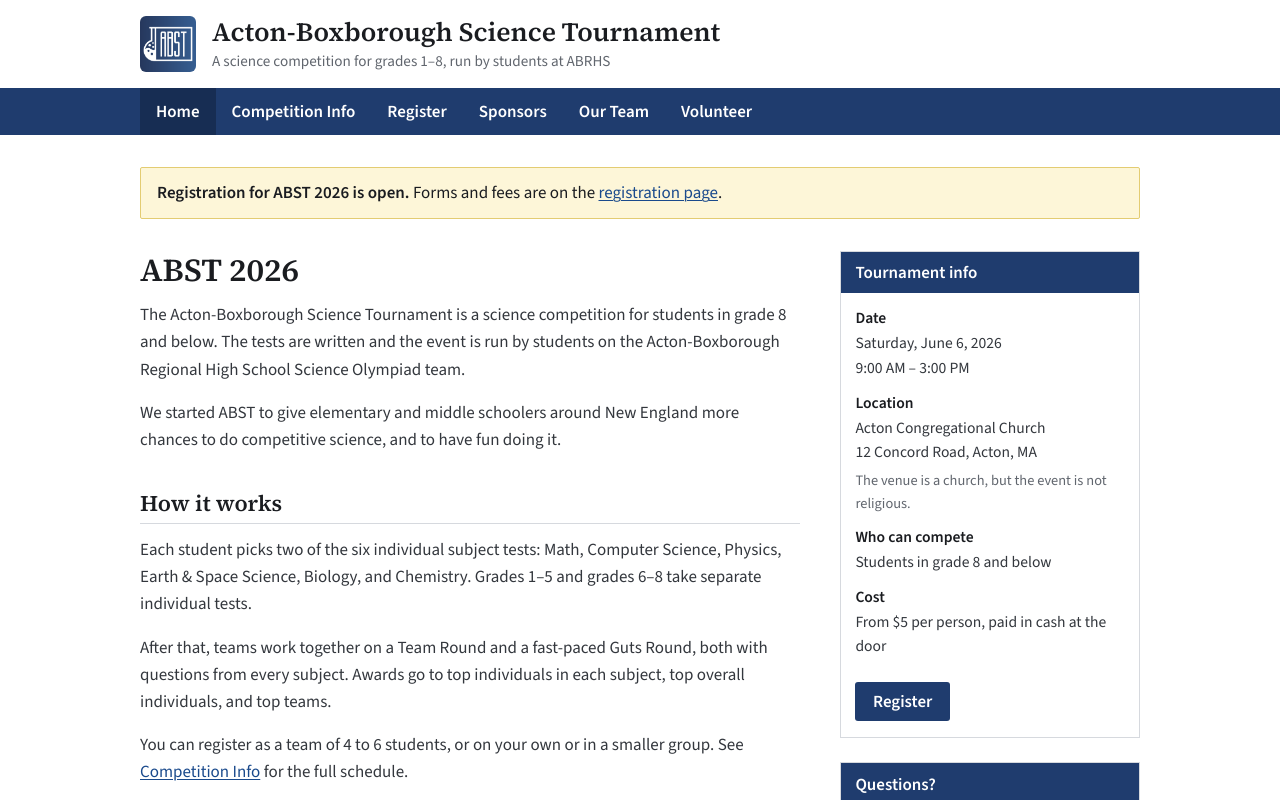
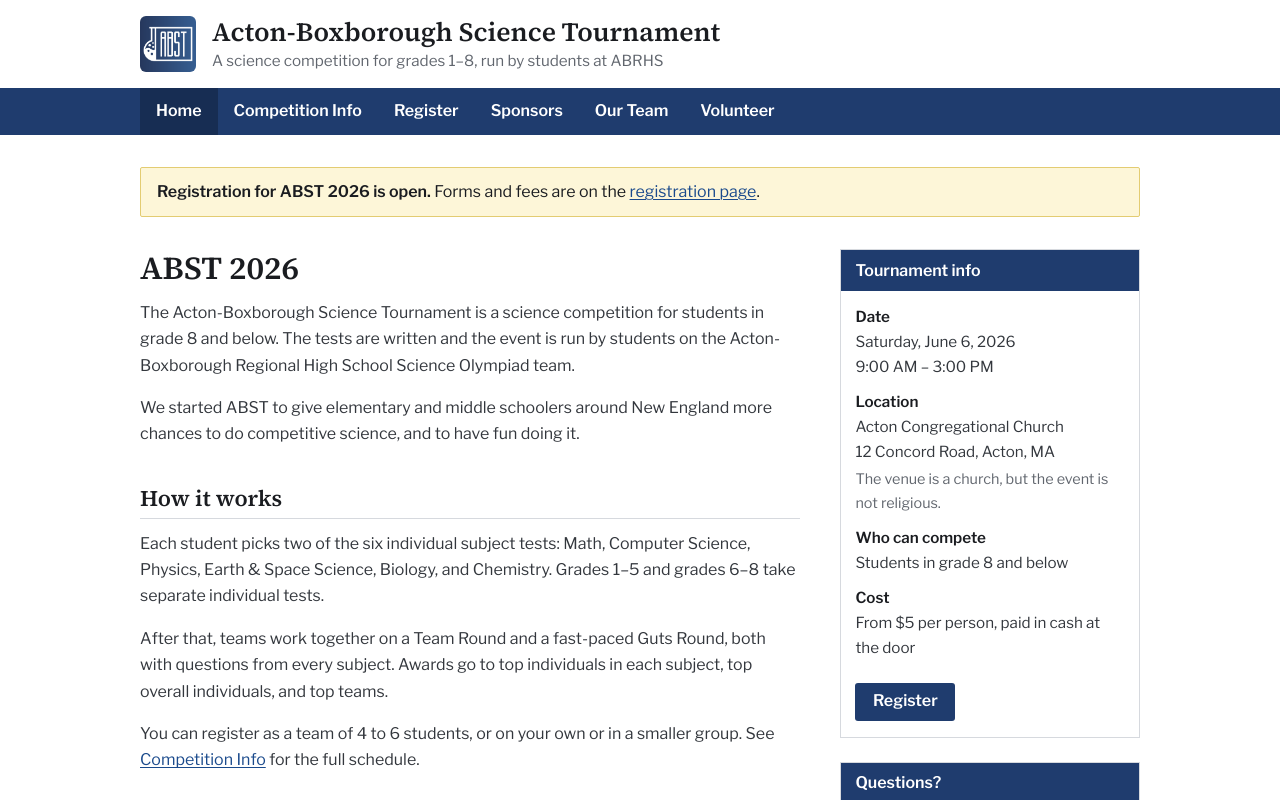
Before and after one commit to ak4774blog/abst-website, a React (Vite) app: page / in a window 1280 px wide. Shown: the top 800 px of the page. Built offline with nearby package versions, Linux system fonts and the light colour scheme.

Commit message:
Update index.css

```diff
--- a/src/index.css
+++ b/src/index.css
@@ -1,8 +1,8 @@
-@import url("https://fonts.googleapis.com/css2?family=Source+Sans+3:ital,wght@0,200..900;1,200..900&family=Source+Serif+4:ital,opsz,wght@0,8..60,200..900;1,8..60,200..900&display=swap");
+@import url("https://fonts.googleapis.com/css2?family=Libre+Franklin:ital,wght@0,100..900;1,100..900&family=Source+Serif+4:ital,opsz,wght@0,8..60,200..900;1,8..60,200..900&display=swap");
 @import "tailwindcss";
 
 @theme {
-  --font-sans: "Source Sans 3", "Helvetica Neue", Arial, sans-serif;
+  --font-sans: "Libre Franklin", "Helvetica Neue", Arial, sans-serif;
   --font-serif: "Source Serif 4", Georgia, "Times New Roman", serif;
 }
 
@@ -40,8 +40,8 @@ html.dark {
 @layer base {
   body {
     font-family: var(--font-sans);
-    font-size: 1.0625rem;
-    line-height: 1.6;
+    font-size: 1rem;
+    line-height: 1.65;
     background: var(--bg);
     color: var(--text);
     -webkit-font-smoothing: antialiased;
@@ -76,7 +76,7 @@ html.dark {
     border-bottom: 1px solid var(--rule);
   }
   .content h3 {
-    font-size: 1.0625rem;
+    font-size: 1rem;
     font-weight: 700;
     color: var(--ink);
     margin: 1.4rem 0 0.3rem;
@@ -96,7 +96,7 @@ html.dark {
 
   /* tables */
   .table-wrap { overflow-x: auto; margin: 0 0 1.25rem; }
-  table.data { width: 100%; border-collapse: collapse; font-size: 1rem; }
+  table.data { width: 100%; border-collapse: collapse; font-size: 0.95rem; }
   table.data th,
   table.data td {
     border: 1px solid var(--rule);
@@ -136,7 +136,7 @@ html.dark {
     font-weight: 600;
     padding: 0.45rem 0.9rem;
   }
-  .sidebox-body { padding: 0.8rem 0.9rem; font-size: 0.975rem; }
+  .sidebox-body { padding: 0.8rem 0.9rem; font-size: 0.95rem; }
   .sidebox dt { font-weight: 600; color: var(--ink); }
   .sidebox dd { margin: 0 0 0.6rem; }
 }
```
